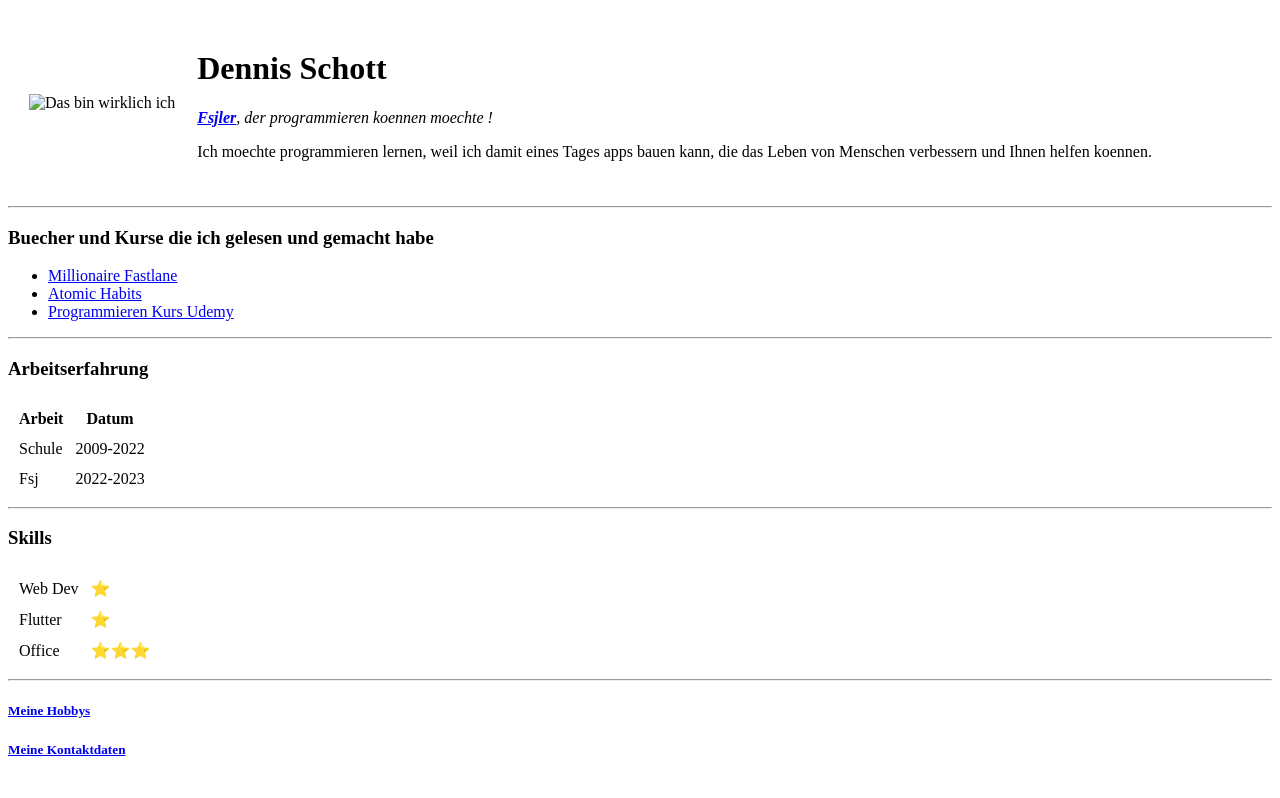
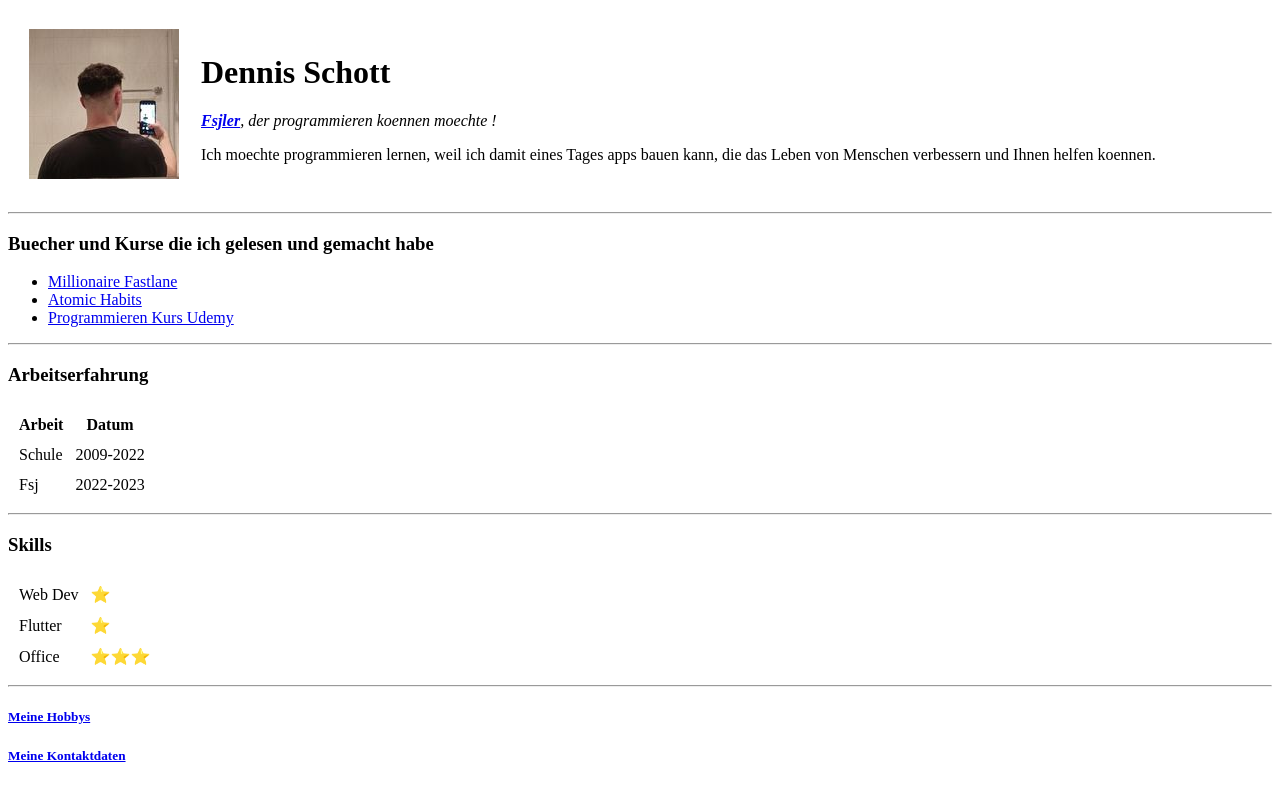
Before and after one commit to DennisDev67/Lebenslauf, a plain HTML site: page index.html in a window 1280 px wide. Drawn offline with Linux system fonts and the light colour scheme; the site is published under a folder, as on GitHub Pages, so addresses that start at the root find nothing.

Commit message:
Update index.html

```diff
--- a/index.html
+++ b/index.html
@@ -8,7 +8,7 @@
  <body>
     <table cellspacing="20">
         <tr>
-            <td> <img src="/Bilder/Instapic.jpg" alt="Das bin wirklich ich"></td>
+            <td> <img src="Bilder/Instapic.jpg" alt="Das bin wirklich ich"></td>
             <td>
                 <h1>Dennis Schott</h1>
                 <p>
```
